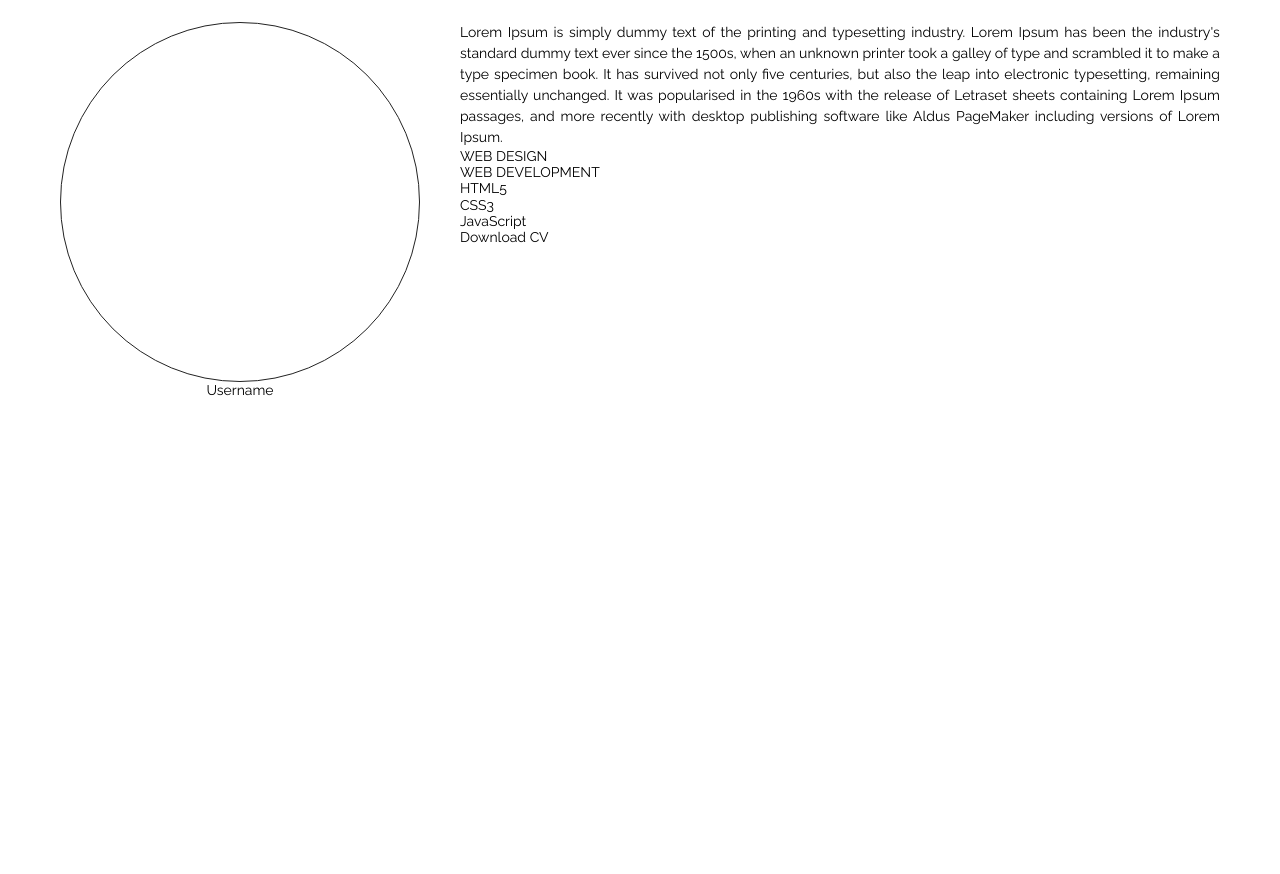
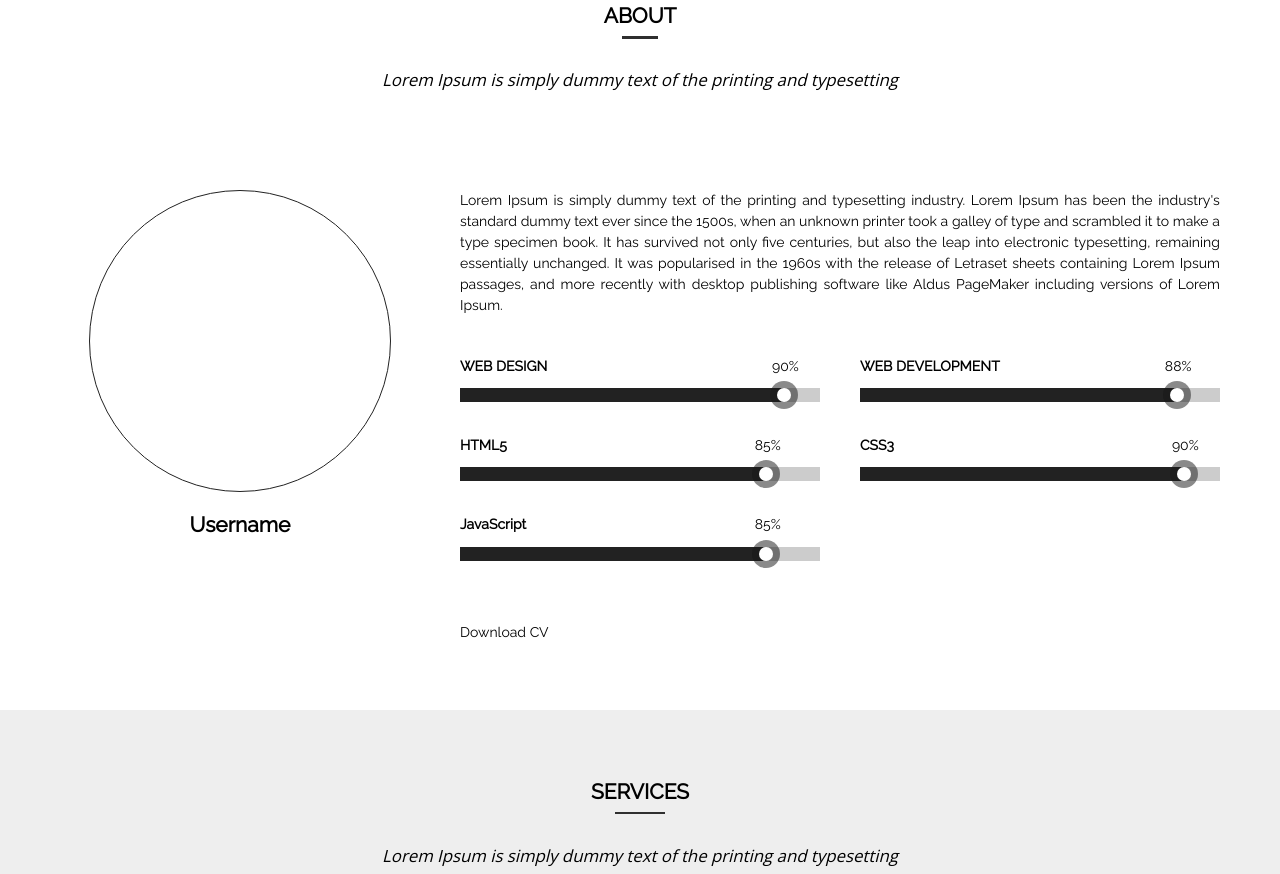
Before and after one commit to ynzkai/gradark, a plain HTML site: page index.html in a window 1280 px wide. Shown: the part 1006-1880 px from the top of the page. Before the commit the page ends 1446 px from the top, so only its background shows below. Drawn offline with nearby package versions, Linux system fonts and the light colour scheme.

Commit message:
services

```diff
--- a/assets/css/style.css
+++ b/assets/css/style.css
@@ -26,6 +26,12 @@ body {
 .main-container {
 	height: 100%;
 	padding: 0 40px;
+}
+.full-width {
+	margin: 0 -40px;
+}
+.main-container > section {
+	padding: 5em 0;
 }
 
 .under-line {
@@ -358,7 +364,6 @@ body {
 /* about style */
 
 #about {
-	padding: 3em 0;
 }
 
 #about #user-picture {
@@ -371,6 +376,8 @@ body {
 	-o-border-radius: 999px;
 	border: 1px solid #222;
 	overflow: hidden;
+	max-width: 300px;
+	margin: 0 auto;
 }
 #about #user-picture #avatar figure {
 	margin: 0;
@@ -379,6 +386,9 @@ body {
 }
 #about #user-picture #name {
 	text-align: center;
+	font-size: 1.5em;
+	font-weight: bold;
+	padding: 1em 0 2em;
 }
 
 
@@ -388,10 +398,101 @@ body {
 	text-align: justify;
 	word-break: keep-all;
 }
+#about #details #skills {
+	margin: 3em 0 2em;
+}
+#about #details ul#skills li {
+	display: block;
+	margin-bottom: 2.5em;
+}
+#about #details #skills .skill {
+}
+#about #details #skills .skill .skill-title {
+	padding-bottom: 1em;
+	font-weight: bold;
+}
+#about #details #skills .skill .back-bar {
+	height: 1em;
+	width: 100%;
+	background-color: #ccc;
+}
+#about #details #skills .skill .front-bar {
+	position: relative;
+	height: 1em;
+	width: 90%;
+	background-color: #222;
+}
+#about #details #skills .skill .front-bar .circle {
+	position: absolute;
+	right: -.5em;
+	width: 1em;
+	height: 1em;
+	background-color: #fff;
+	box-shadow: 0px 0px 0px .5em rgba(22,22,22,0.5);
+	/*
+	border: .5em solid rgba(2,2,2,.5);
+	background-clip: padding-box;
+	-webkit-background-clip: padding-box;
+	*/
+	border-radius: 999px;
+	-webkit-border-radius: 999px;
+	-moz-border-radius: 999px;
+	-ms-border-radius: 999px;
+	-o-border-radius: 999px;
+}
+#about #details #skills .skill .front-bar .percent {
+	position: absolute;
+	right: -.7em;
+	top: -2.3em;
+	padding: 2px;
+}
 /* end about style */
 
 
+/* end services style */
+#services {
+	height: 600px;
+	background: #eee;
+}
 
+/* end services style */
+
+
+
+/* grid layout */
+
+.container {
+	margin: 0 -20px;
+}
+
+.row {
+	width: 100%;
+	padding: 0 -20px;
+}
+.row:after {
+	content: " ";
+	display: block;
+	visibility: none;
+	clear: both;
+}
+.col-2-1,
+.col-3-1,
+.col-3-2 {
+	padding: 0 20px;
+	float: left;
+	box-sizing: border-box;
+	-webkit-box-sizing: border-box; /* Safari */
+	-moz-box-sizing: border-box; /* Firefox */
+}
+.col-2-1 {
+	width: 50%;
+}
+.col-3-1 {
+	width: 33.33%;
+}
+.col-3-2 {
+	width: 66.66%;
+}
 
 
 
@@ -400,6 +501,9 @@ body {
 @media (max-width: 768px) {
 	.main-container {
 		padding: 0 20px;
+	}
+	.full-width {
+		margin: 0 -20px;
 	}
 	/* home style */
 	#home {
@@ -435,35 +539,14 @@ body {
 		left: -66px; /* 20 + 20 + 2em(body font size 13px * 2) */
 	}
 	/* end home style */
+
+	/* layout grid */
+	.sm-col-1 {
+		width: 100%;
+	}
+	/* end layout grid */
+
 }
 
 @media (max-width: 480px) {
 }
-
-
-
-/* grid layout */
-.row {
-	width: 100%;
-	padding: 0 -20px;
-}
-.row:after {
-	content: " ";
-	display: block;
-	visibility: none;
-	clear: both;
-}
-.col-3-1,
-.col-3-2 {
-	padding: 0 20px;
-	float: left;
-	box-sizing: border-box;
-	-webkit-box-sizing: border-box; /* Safari */
-	-moz-box-sizing: border-box; /* Firefox */
-}
-.col-3-1 {
-	width: 33.33%;
-}
-.col-3-2 {
-	width: 66.66%;
-}
--- a/assets/js/gradark.js
+++ b/assets/js/gradark.js
@@ -54,12 +54,12 @@ $(document).ready(function () {
   $("#links .home").click(function() { $(document).scrollTo("#home", 1000); });
   $("#links .about").click(function() { $(document).scrollTo("#about", 1000); });
   $("#home #down-button").click(function() { $(document).scrollTo("#about", 1000); });
-  $("#links .servies").click(function() { $(document).scrollTo("#servies", 1000); });
+  $("#links .services").click(function() { $(document).scrollTo("#services", 1000); });
   $("#links .portfolio").click(function() { $(document).scrollTo("#portfolio", 1000); });
   $("#links .blog").click(function() { $(document).scrollTo("#blog", 1000); });
   $("#links .contact").click(function() { $(document).scrollTo("#contact", 1000); });
 
-  // waypoints
+  // waypoints navbar
   var waypoints = $("#about").waypoint({
 	offset: 50,
     handler: function(direction) {
@@ -70,4 +70,31 @@ $(document).ready(function () {
 	  }
     }
   });
+  // waypoints skills
+  var waypoints = $("#about #skills").waypoint({
+	offset: "90%",
+    handler: function(direction) {
+	  if(direction == "down") {
+        var $bars = $("#about #skills .skill .front-bar");
+        var $circles = $("#about #skills .skill .front-bar .circle");
+        $bars.css("width", 0);
+        $circles.css("display", "none");
+	    $bars.each(function(){
+	      var width = parseInt($(this).find(".percent").data("percent"));
+	      $(this).animate({"width": width+"%"}, 1000, function() {
+	        $circles.fadeIn("fast");
+	      });
+	    });
+	  }
+    }
+  });
+
+  // skill percents
+  $("#about #skills .skill .percent").each(function (){
+	$(this).text($(this).data("percent"));
+  });
+  $("#about #skills .skill .front-bar").each(function (){
+	var width = parseInt($(this).find(".percent").data("percent"));
+	$(this).css("width", width+"%");
+  });
 });
--- a/index.html
+++ b/index.html
@@ -14,6 +14,7 @@
   <!-- styles -->
   <link href="lib/css/normalize.css" rel="stylesheet" />
   <link href="assets/css/style.css" rel="stylesheet" />
+  <link href="lib/css/animate.min.css" rel="stylesheet" />
   <link href="lib/fonts/font-awesome-4.7.0/css/font-awesome.min.css" rel="stylesheet" />
   <!-- script -->
   <script type="text/javascript" src="lib/js/jquery-3.1.1.min.js"></script>
@@ -38,7 +39,7 @@
           <div id="links">
             <a class="home" href="#">Home</a>
             <a class="about" href="#">About</a>
-            <a class="servies" href="#">Servies</a>
+            <a class="services" href="#">Servies</a>
             <a class="portfolio" href="#">Portfolio</a>
             <a class="blog" href="#">Blog</a>
             <a class="contact" href="#">Contact</a>
@@ -87,13 +88,60 @@
           <div id="info">
             Lorem Ipsum is simply dummy text of the printing and typesetting industry. Lorem Ipsum has been the industry's standard dummy text ever since the 1500s, when an unknown printer took a galley of type and scrambled it to make a type specimen book. It has survived not only five centuries, but also the leap into electronic typesetting, remaining essentially unchanged. It was popularised in the 1960s with the release of Letraset sheets containing Lorem Ipsum passages, and more recently with desktop publishing software like Aldus PageMaker including versions of Lorem Ipsum.
           </div>
-          <ul id="skills">
-            <li>WEB DESIGN</li>
-            <li>WEB DEVELOPMENT</li>
-            <li>HTML5</li>
-            <li>CSS3</li>
-            <li>JavaScript</li>
-          </ul>
+          <div class="container">
+            <ul id="skills" class="row">
+              <li class="skill col-2-1">
+                <div class="skill-title">WEB DESIGN</div>
+                <div class="back-bar">
+                  <div class="front-bar">
+                    <div class="circle">
+                      <div class="percent" data-percent="90%"></div>
+                    </div>
+                  <div>
+                </div>
+              </li>
+              <li class="skill col-2-1">
+                <div class="skill-title">WEB DEVELOPMENT</div>
+                <div class="back-bar">
+                  <div class="front-bar">
+                    <div class="circle">
+                      <div class="percent" data-percent="88%"></div>
+                    </div>
+                  <div>
+                </div>
+              </li>
+              <li class="skill col-2-1">
+                <div class="skill-title">HTML5</div>
+                <div class="back-bar">
+                  <div class="front-bar">
+                    <div class="circle">
+                      <div class="percent" data-percent="85%"></div>
+                    </div>
+                  <div>
+                </div>
+              </li>
+              <li class="skill col-2-1">
+                <div class="skill-title">CSS3</div>
+                <div class="back-bar">
+                  <div class="front-bar">
+                    <div class="circle">
+                      <div class="percent" data-percent="90%"></div>
+                    </div>
+                  <div>
+                </div>
+              </li>
+              <li class="skill col-2-1">
+                <div class="skill-title">JavaScript</div>
+                <div class="back-bar">
+                  <div class="front-bar">
+                    <div class="circle">
+                      <div class="percent" data-percent="85%"></div>
+                    </div>
+                  <div>
+                </div>
+              </li>
+            </ul>
+          </div>
           <div id="CVdownload">
             <div id="download-button">Download CV</div>
           </div>
@@ -102,7 +150,15 @@
 
     </section>
 
-    <section id="servies">
+    <section id="services" class="full-width">
+      <div class="section-head">
+        <div class="title">
+          <span class="under-line">SERVICES</span>
+        </div>
+        <div class="description">
+          Lorem Ipsum is simply dummy text of the printing and typesetting
+        </div>
+      </div>
     </section>
 
     <section id="portfolio">
```
Also changed, not shown: lib/css/animate.min.css (added).
